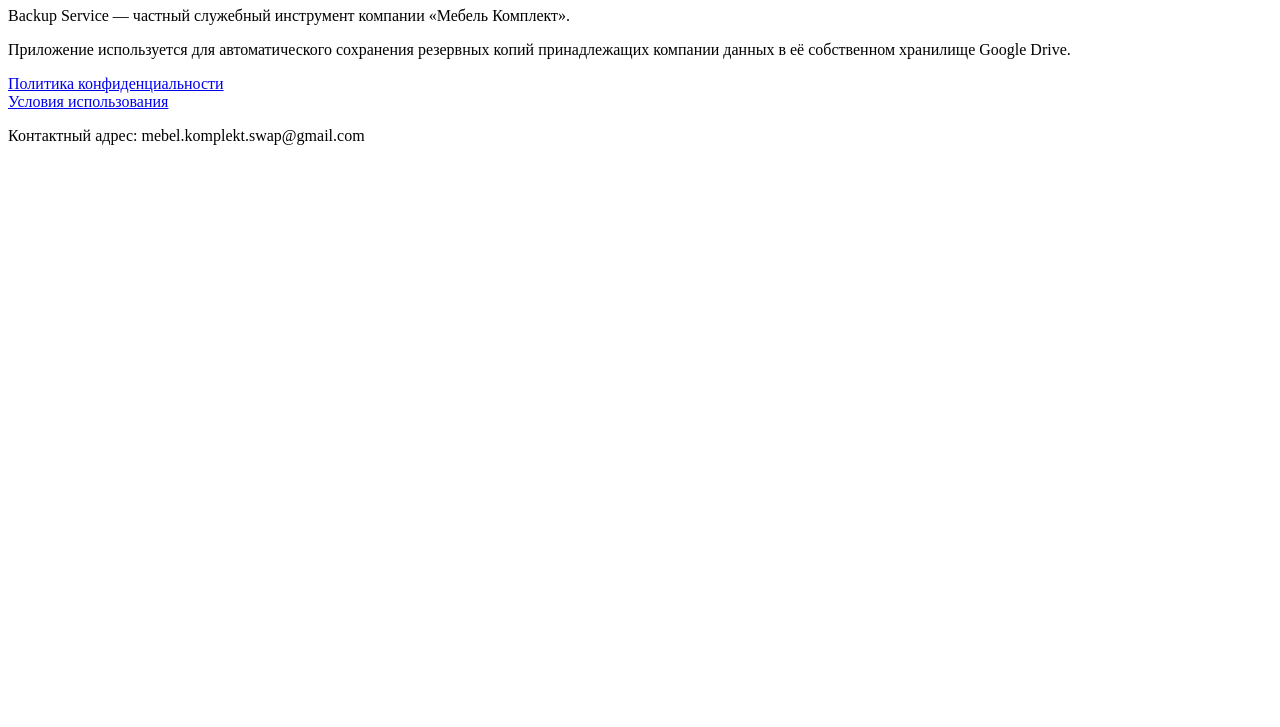
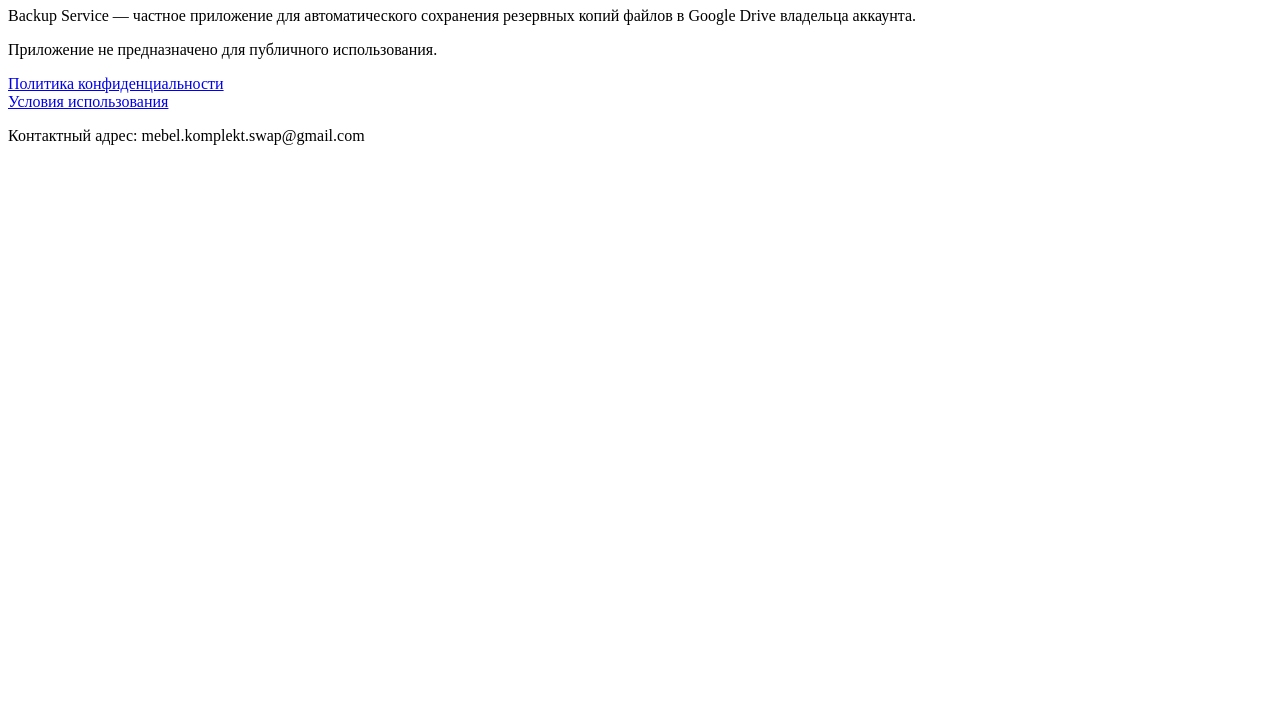
Before and after one commit to Anton-Grigorev662016/service-pages, a plain HTML site: page index.html in a window 1280 px wide. Shown: the part 73-800 px from the top of the page. Drawn offline with Linux system fonts and the light colour scheme.

Commit message:
Update index.html

```diff
--- a/index.html
+++ b/index.html
@@ -8,11 +8,9 @@
 <body>
     <h1>Backup Service</h1>
 
-    <p>Backup Service — частный служебный инструмент компании «Мебель Комплект».</p>
+<p>Backup Service — частное приложение для автоматического сохранения резервных копий файлов в Google Drive владельца аккаунта.</p>
 
-    <p>Приложение используется для автоматического сохранения резервных копий
-    принадлежащих компании данных в её собственном хранилище Google Drive.</p>
-
+<p>Приложение не предназначено для публичного использования.</p>
     <p>
         <a href="privacy.html">Политика конфиденциальности</a><br>
         <a href="terms.html">Условия использования</a>
```
